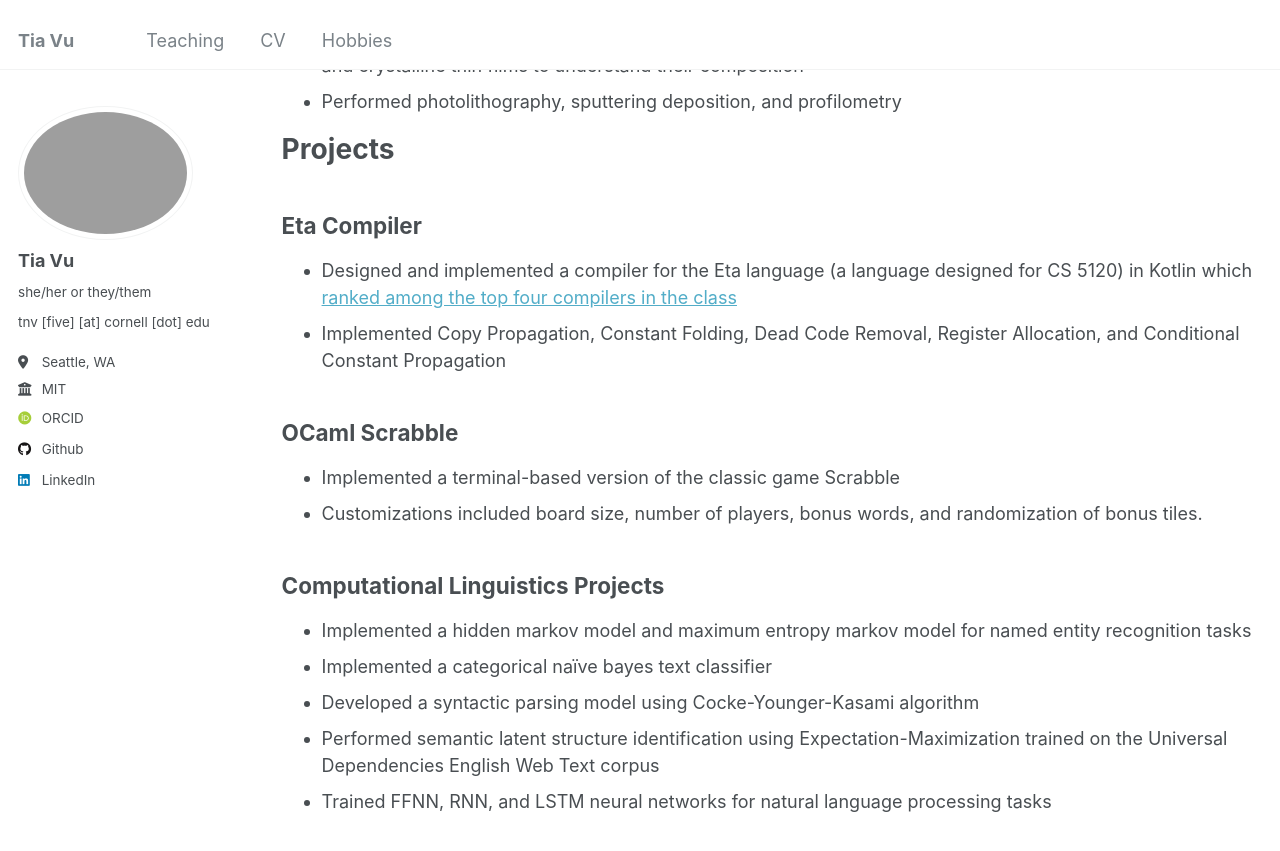
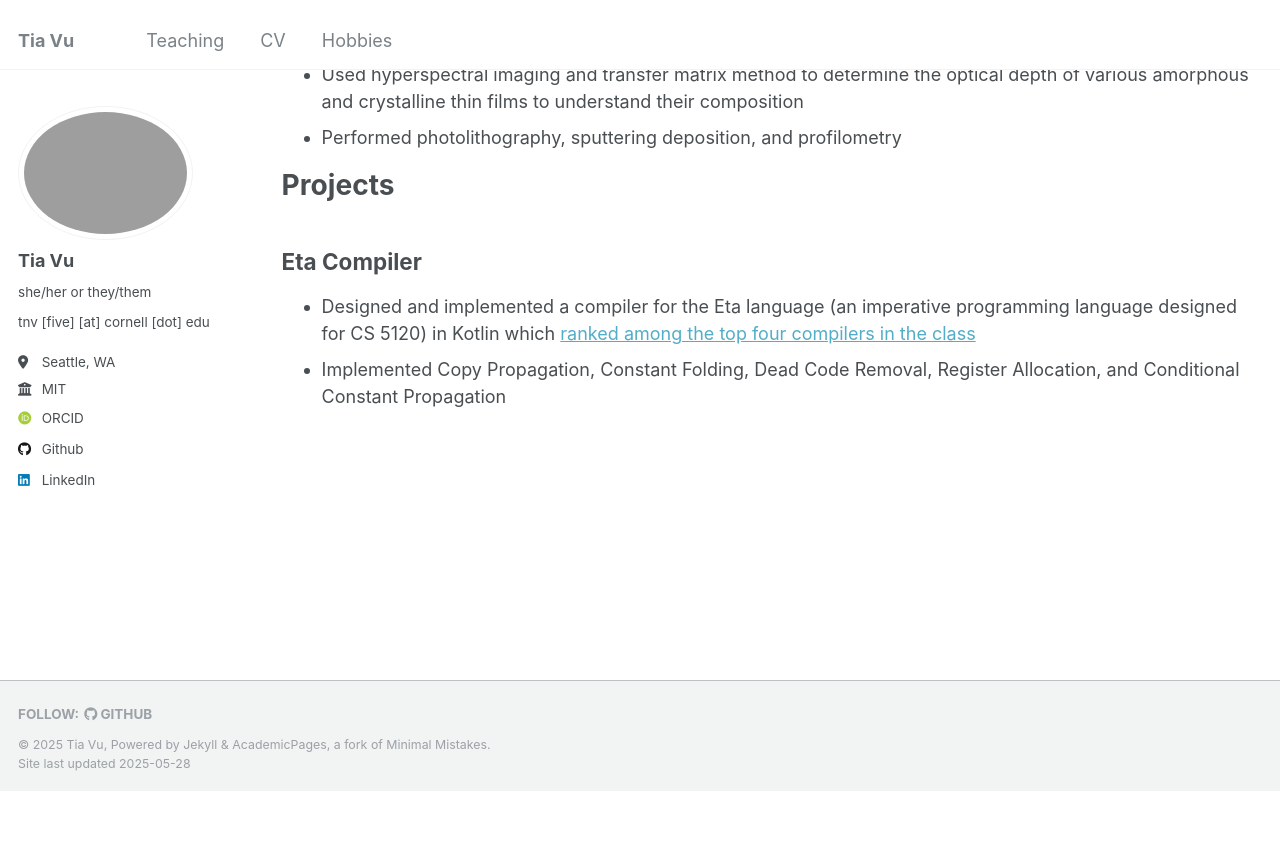
Before and after one commit to Tia-Vu/Tia-Vu.github.io, a Jekyll site: the page built from _pages/cv.md, in a window 1280 px wide and 900 px high, scrolled down 1673 px. Shown: the top 851 px of the window. Built offline with Jekyll 4.4.1, drawn with Linux system fonts in a browser that asks for light colours; some web fonts are replaced; after the commit the page ends 2464 px from its top, so only the background shows below that; some of the changed text lies outside the part shown.

Commit message:
Update CV

```diff
--- a/_pages/cv.md
+++ b/_pages/cv.md
@@ -64,18 +65,26 @@ Projects
 
 ## Eta Compiler
 * Designed and implemented a compiler for the Eta language
-(a language designed for CS 5120) in Kotlin which [ranked among the
+(an imperative programming language designed for CS 5120) in Kotlin which [ranked among the
 top four compilers in the class](https://courses.cs.cornell.edu/cs4120/2023sp/project/bakeoff/)
 * Implemented Copy Propagation, Constant Folding, Dead Code Removal,
 Register Allocation, and Conditional Constant Propagation
 
-## OCaml Scrabble
-* Implemented a terminal-based version of the classic game Scrabble
-* Customizations included board size, number of players, bonus words, and randomization of bonus tiles.
+[//]: # ()
+[//]: # (## OCaml Scrabble)
 
-## Computational Linguistics Projects
-* Implemented a hidden markov model and maximum entropy markov model for named entity recognition tasks
-* Implemented a categorical naïve bayes text classifier
-* Developed a syntactic parsing model using Cocke-Younger-Kasami algorithm
-* Performed semantic latent structure identification using Expectation-Maximization trained on the Universal Dependencies English Web Text corpus
-* Trained FFNN, RNN, and LSTM neural networks for natural language processing tasks
+[//]: # (* Implemented a terminal-based version of the classic game Scrabble)
+
+[//]: # (* Customizations included board size, number of players, bonus words, and randomization of bonus tiles.)
+
+[//]: # (## Computational Linguistics Projects)
+
+[//]: # (* Implemented a hidden markov model and maximum entropy markov model for named entity recognition tasks)
+
+[//]: # (* Implemented a categorical naïve bayes text classifier)
+
+[//]: # (* Developed a syntactic parsing model using Cocke-Younger-Kasami algorithm)
+
+[//]: # (* Performed semantic latent structure identification using Expectation-Maximization trained on the Universal Dependencies English Web Text corpus)
+
+[//]: # (* Trained FFNN, RNN, and LSTM neural networks for natural language processing tasks)
```
Also changed, not shown: other parts of _pages/cv.md (+1 -0 lines).
